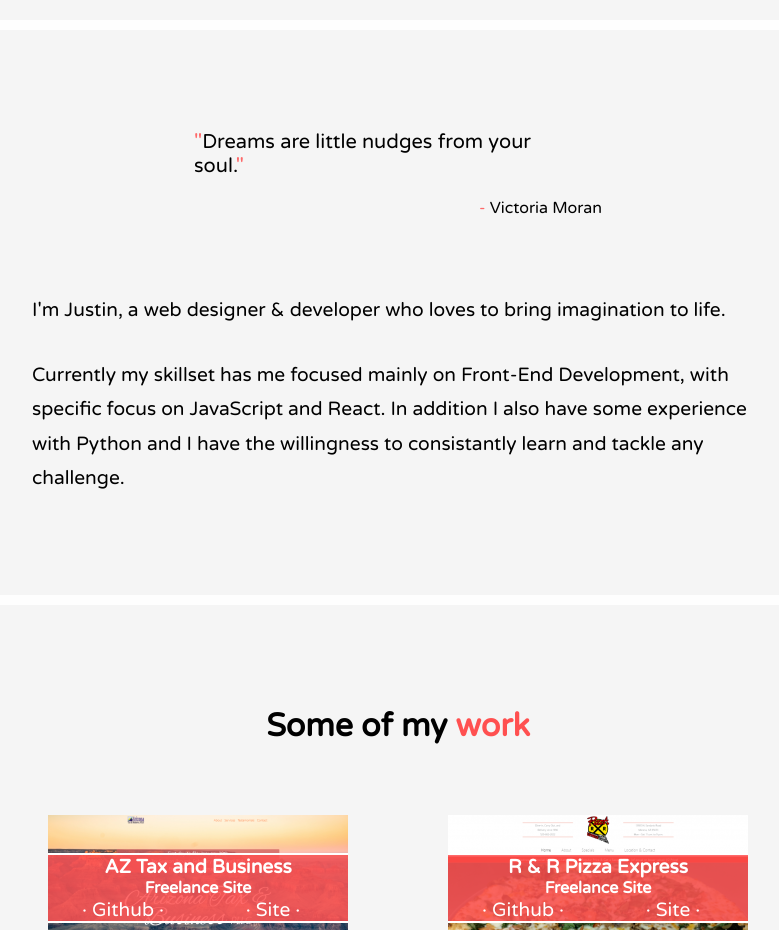
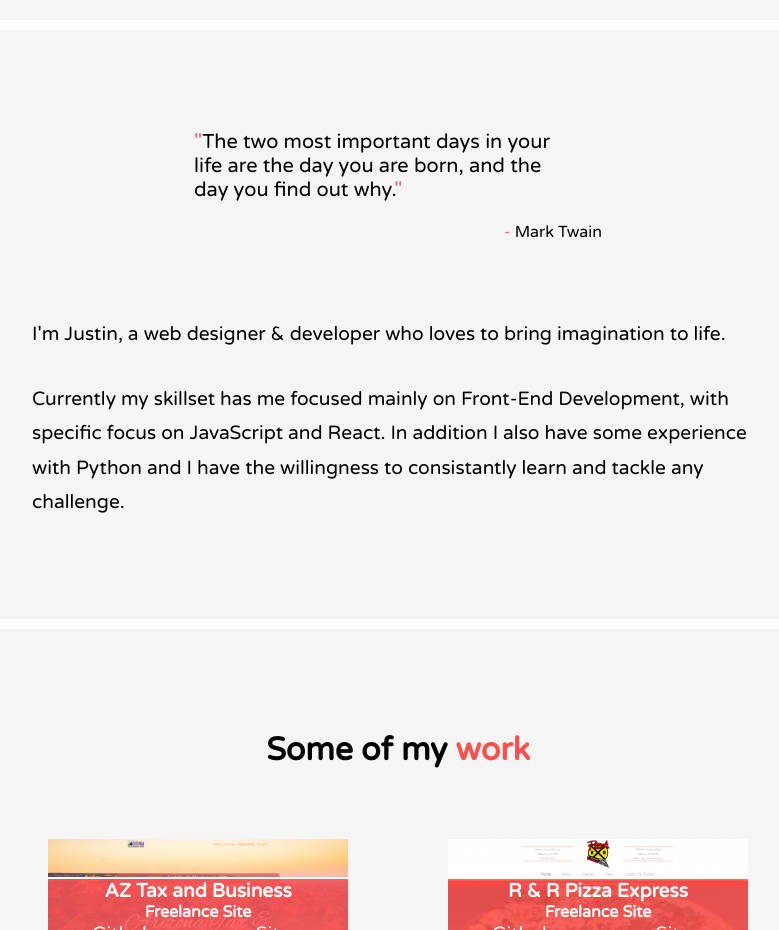
Before and after one commit to 8BitJustin/Portfolio-2019, a React (Create React App) app: page / in a window 1280 px wide. Shown: the part 780-1710 px from the top of the page, without its empty margins (242-1021 px from the left). Built offline with nearby package versions, Linux system fonts and the light colour scheme.

Commit message:
Quote Refresh is live! Turned Quotes.js into actual component, using help from stackoverflow, added state code and mounts to Quotes.js. Pulled code from QuotesDisplay and placed within Quotes.js. Removed QuotesDisplay from About.js and changed randomquote to Quotes.

```diff
--- a/src/components/Quotes.js
+++ b/src/components/Quotes.js
@@ -1,4 +1,6 @@
-const Quotes = [
+import React, { Component } from "react";
+
+const quoteList = [
   {
     id: 1,
     quote: "Strive not to be a success, but rather to be of value.",
@@ -69,6 +71,41 @@ const Quotes = [
   }
 ];
 
-const randomQuote = Quotes[Math.floor(Math.random() * Quotes.length)];
+class Quotes extends Component {
+  constructor() {
+    super();
+    this.state = { textIdx: 0 };
+  }
 
-export default randomQuote;
+  componentDidMount() {
+    this.timeout = setInterval(() => {
+      let currentIdx = this.state.textIdx;
+      this.setState({ textIdx: currentIdx + 1 });
+    }, 6000);
+  }
+
+  componentDidUnmount() {
+    clearInterval(this.timeout);
+  }
+
+  render() {
+    let rotatingQuote = quoteList[this.state.textIdx % quoteList.length];
+    return (
+      <figure>
+        <blockquote>
+          <span className="coloredQuotes">"</span>
+          {rotatingQuote.quote}
+          <span className="coloredQuotes">"</span>
+        </blockquote>
+        <footer>
+          <span className="coloredQuotes">-</span> {rotatingQuote.author}
+        </footer>
+      </figure>
+    );
+  }
+}
+
+export default Quotes;
+
+// No longer used, orignally used to random pull a quote into the About page
+// const randomQuote = Quotes[Math.floor(Math.random() * Quotes.length)];
--- a/src/components/QuotesDisplay.js
+++ b/src/components/QuotesDisplay.js
@@ -1,18 +1,20 @@
-import React from "react";
+// import React from "react";
 
-const QuotesDisplay = props => {
-  return (
-    <figure>
-      <blockquote>
-        <span className="coloredQuotes">"</span>
-        {props.quote}
-        <span className="coloredQuotes">"</span>
-      </blockquote>
-      <footer>
-        <span className="coloredQuotes">-</span> {props.author}
-      </footer>
-    </figure>
-  );
-};
+// const QuotesDisplay = props => {
+//   return (
+//     <figure>
+//       <blockquote>
+//         <span className="coloredQuotes">"</span>
+//         {props.quote}
+//         <span className="coloredQuotes">"</span>
+//       </blockquote>
+//       <footer>
+//         <span className="coloredQuotes">-</span> {props.author}
+//       </footer>
+//     </figure>
+//   );
+// };
 
-export default QuotesDisplay;
+// export default QuotesDisplay;
+
+// No longer used since 6/6/2019, as this is within Quotes component now
--- a/src/pages/About.js
+++ b/src/pages/About.js
@@ -1,6 +1,5 @@
 import React, { Component } from "react";
-import randomQuote from "../components/Quotes";
-import QuotesDisplay from "../components/QuotesDisplay";
+import Quotes from "../components/Quotes";
 
 class About extends Component {
   state = {};
@@ -8,11 +7,7 @@ class About extends Component {
     return (
       <div className="about-page pages" id="about">
         <div className="quote-container">
-          <QuotesDisplay
-            id={randomQuote.id}
-            quote={randomQuote.quote}
-            author={randomQuote.author}
-          />
+          <Quotes />
         </div>
         <div className="details-container">
           <p className="details-container-top">
```
